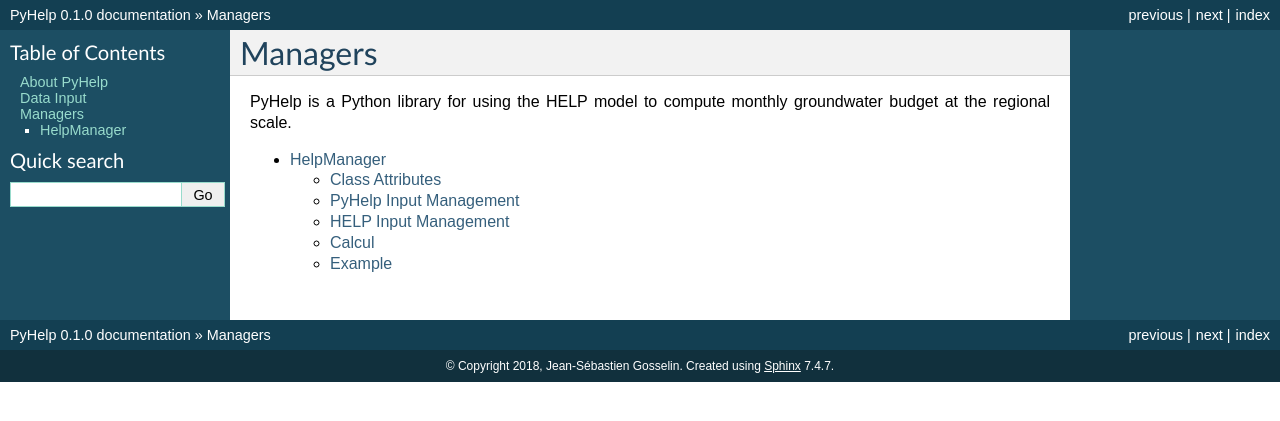
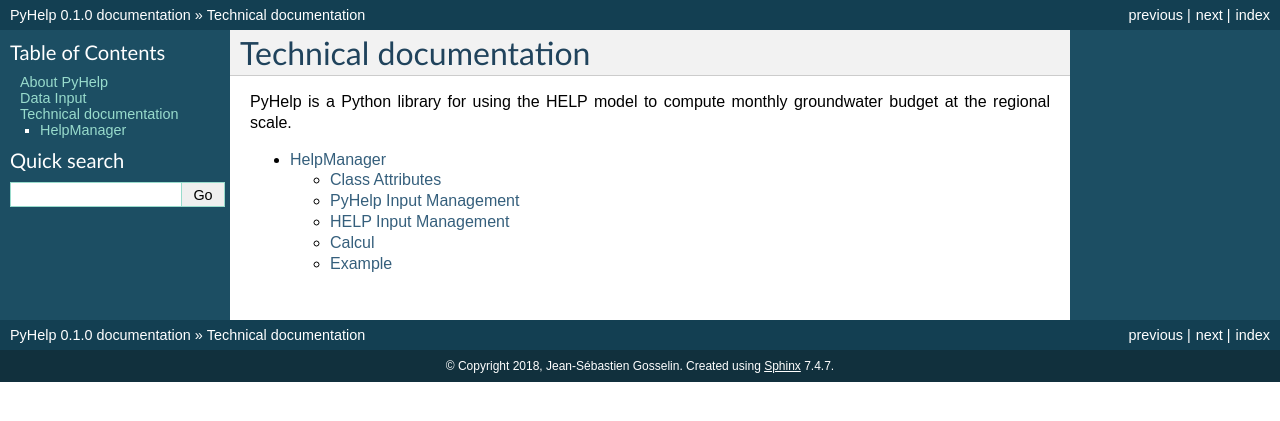
Before and after one commit to cgq-qgc/pyhelp, a Sphinx documentation site: the page built from docs/managers.rst, in a window 1280 px wide. Shown: the top 421 px of the page. Built offline with Sphinx 7.4.7, drawn with Linux system fonts in a browser that asks for light colours; formulas are drawn with MathJax 3.

Commit message:
Rename Managers section to Tech. Docu.

```diff
--- a/docs/managers.rst
+++ b/docs/managers.rst
@@ -1,4 +1,4 @@
-Managers
+Technical documentation
 =================================
 PyHelp is a Python library for using the HELP model to compute monthly
 groundwater budget at the regional scale.
```
